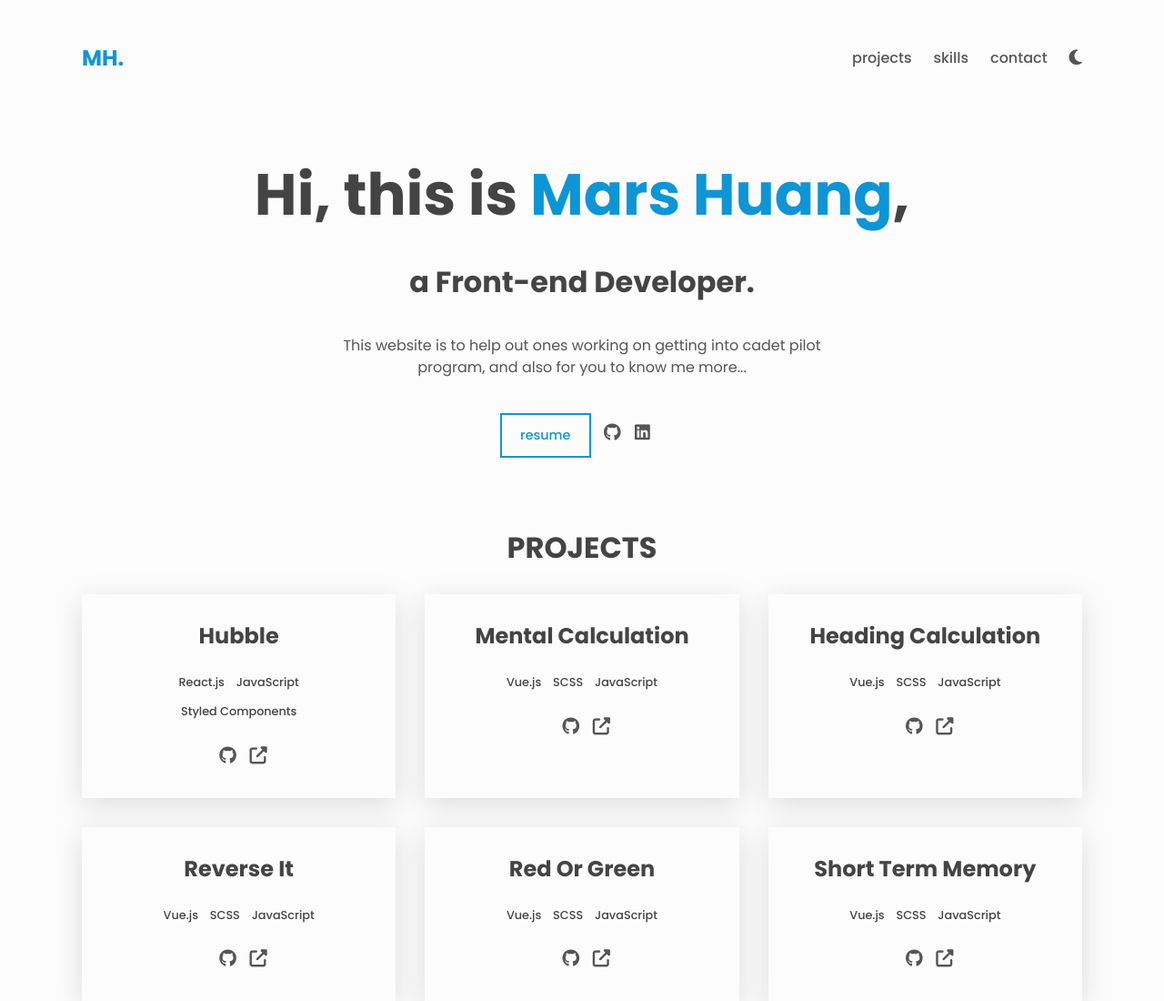
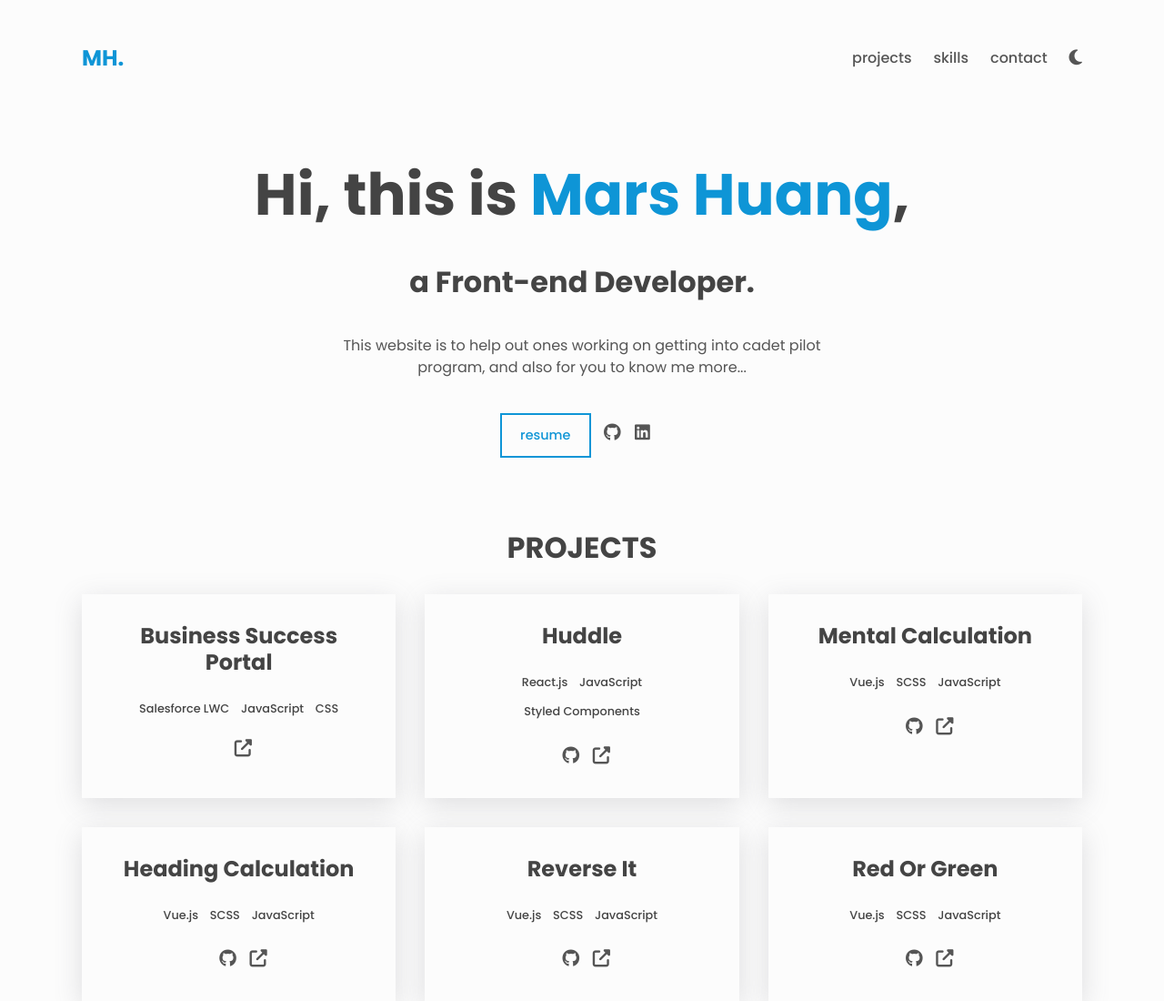
Before and after one commit to flying-musk/flying-musk.github.io, a plain HTML site: page index.html in a window 1280 px wide. Shown: the top 1100 px of the page at 91% size. Drawn offline with Linux system fonts and the light colour scheme.

Commit message:
Update BSP.

```diff
--- a/index.html
+++ b/index.html
@@ -96,7 +96,22 @@
         <h2 class="section__title">Projects</h2>
         <div class="projects__grid">
           <div class="project">
-            <h3>Hubble</h3>
+            <h3>Business Success Portal</h3>
+            <ul class="project__stack">
+              <li class="project__stack-item">Salesforce LWC</li>
+              <li class="project__stack-item">JavaScript</li>
+              <li class="project__stack-item">CSS</li>
+            </ul>
+            <a
+              href="https://success.trendmicro.com/dcx/s/?language=en_US"
+              aria-label="live preview"
+              class="link link--icon"
+            >
+              <i aria-hidden="true" class="fas fa-external-link-alt"></i>
+            </a>
+          </div>
+          <div class="project">
+            <h3>Huddle</h3>
             <ul class="project__stack">
               <li class="project__stack-item">React.js</li>
               <li class="project__stack-item">JavaScript</li>
@@ -110,7 +125,7 @@
               <i aria-hidden="true" class="fab fa-github"></i>
             </a>
             <a
-              href="./hubble/"
+              href="./huddle/"
               aria-label="live preview"
               class="link link--icon"
             >
```
Also changed, not shown: huddle/asset-manifest.json (renamed from hubble/asset-manifest.json), huddle/favicon.ico (renamed from hubble/favicon.ico), huddle/images/illustration-flowing-conversation.svg (renamed from hubble/images/illustration-flowing-conversation.svg), huddle/images/illustration-grow-together.svg (renamed from hubble/images/illustration-grow-together.svg), huddle/images/illustration-mockups.svg (renamed from hubble/images/illustration-mockups.svg), huddle/images/illustration-your-users.svg (renamed from hubble/images/illustration-your-users.svg), huddle/images/logo.svg (renamed from hubble/images/logo.svg), huddle/images/logo_white.svg (renamed from hubble/images/logo_white.svg), huddle/index.html (renamed from hubble/index.html), huddle/logo192.png (renamed from hubble/logo192.png), huddle/logo512.png (renamed from hubble/logo512.png), huddle/manifest.json (renamed from hubble/manifest.json), huddle/robots.txt (renamed from hubble/robots.txt), huddle/static/js/787.3f7c3582.chunk.js (renamed from hubble/static/js/787.3f7c3582.chunk.js), 2 more files, 4 other files.
